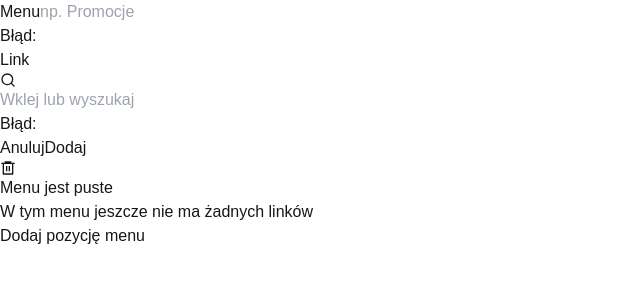
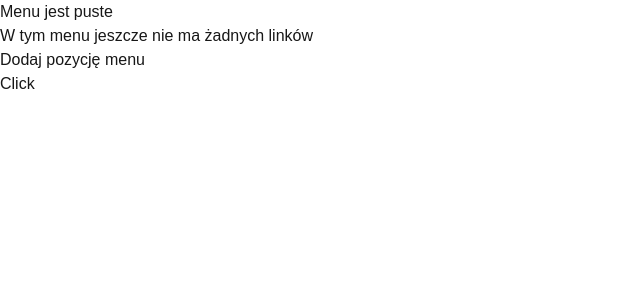
Before and after one commit to SebastianJedrak/droplo-recruitment-task, a Next.js app: page /add-menu in a window 1280 px wide. Shown: the top 300 px of the page, without its empty margins (0-640 px from the left). Built offline with nearby package versions, Linux system fonts and the light colour scheme.

Commit message:
feat(add-menu): prepared addForm function and rendered forms in loop

```diff
--- a/src/app/add-menu/page.tsx
+++ b/src/app/add-menu/page.tsx
@@ -1,12 +1,28 @@
+"use client";
+
 import EditMenuItem from "@/components/EditMenuItem";
 import AddMenuItem from "@/components/AddMenuItem";
 import GlobalContainer from "@/components/UI/GlobalContainer";
+import { useState } from "react";
 
-export default function Home() {
+export default function AddMenu() {
+  const [forms, setForms] = useState<{ id: number }[]>([]);
+
+  const addForm = () => {
+    setForms((forms) => [...forms, { id: forms.length }]);
+  };
+
   return (
     <GlobalContainer backgroundColor="gray">
-      <EditMenuItem />
       <AddMenuItem action="addMenu" />
+      {forms.map((form) => {
+        return (
+          <div key={form.id}>
+            <EditMenuItem />
+          </div>
+        );
+      })}
+      <button onClick={addForm}>Click</button>
     </GlobalContainer>
   );
 }
```
